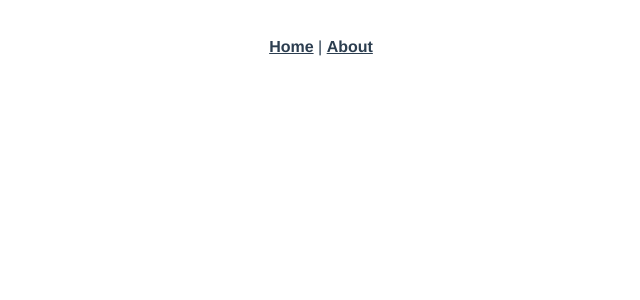
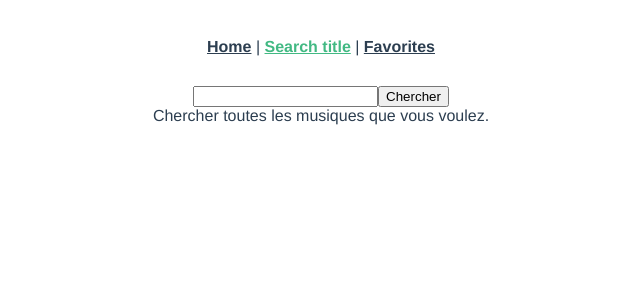
Before and after one commit to Zya04/deezweb, a Vue app: page /#/SearchTitle in a window 1280 px wide. Shown: the top 300 px of the page, without its empty margins (319-959 px from the left). Built offline with nearby package versions, Linux system fonts and the light colour scheme; the HTML template or start-up script is replaced by a standard one.

Commit message:
can search every artist or music

```diff
--- a/package.json
+++ b/package.json
@@ -8,6 +8,8 @@
     "lint": "vue-cli-service lint"
   },
   "dependencies": {
+    "axios": "^0.18.0",
+    "fetch-jsonp": "^1.1.3",
     "vue": "^2.5.21",
     "vue-router": "^3.0.1"
   },
--- a/src/App.vue
+++ b/src/App.vue
@@ -2,7 +2,8 @@
   <div id="app">
     <div id="nav">
       <router-link to="/">Home</router-link> |
-      <router-link to="/about">About</router-link>
+      <router-link to="/SearchTitle">Search title</router-link> |
+      <router-link to="/Favorites">Favorites</router-link>
     </div>
     <router-view/>
   </div>
--- /dev/null
+++ b/src/components/Card.vue
@@ -0,0 +1,35 @@
+<template>
+    <div class="cardMusic">
+        <img :src="`${search.album.cover}`"/>
+        <h1 class="title"> {{search.title}} </h1>
+        <h2 class="info">{{search.artist.name}}/{{search.album.title}}</h2>
+        <audio :src="`${search.preview}`" controls >ecouter</audio>
+        <button>ajouter a ma liste des favoris</button>
+    </div>
+</template>
+
+
+<script>
+export default {
+    name: 'Card',
+    data() {
+        return {
+            card: "",
+        }
+    },
+    props: {
+        search: Object,
+    },
+
+}
+</script>
+
+<style>
+.cardMusic{
+    padding: 2% 0%;
+}
+.title{
+    font-size: 2em;
+    padding: 0% 3%;
+}
+</style>
--- /dev/null
+++ b/src/components/FavoritesScene.vue
@@ -0,0 +1,15 @@
+<template>
+  <div class="favorites">
+    {{msg}}
+  </div>
+</template>
+
+
+<script>
+export default {
+  name: 'FavoritesScene',
+  props: {
+    msg: String,
+  },
+};
+</script>
--- a/src/components/HelloWorld.vue
+++ b/src/components/HelloWorld.vue
@@ -1,32 +1,6 @@
 <template>
   <div class="hello">
-    <h1>{{ msg }}</h1>
-    <p>
-      For a guide and recipes on how to configure / customize this project,<br>
-      check out the
-      <a href="https://cli.vuejs.org" target="_blank" rel="noopener">vue-cli documentation</a>.
-    </p>
-    <h3>Installed CLI Plugins</h3>
-    <ul>
-      <li><a href="https://github.com/vuejs/vue-cli/tree/dev/packages/%40vue/cli-plugin-babel" target="_blank" rel="noopener">babel</a></li>
-      <li><a href="https://github.com/vuejs/vue-cli/tree/dev/packages/%40vue/cli-plugin-eslint" target="_blank" rel="noopener">eslint</a></li>
-    </ul>
-    <h3>Essential Links</h3>
-    <ul>
-      <li><a href="https://vuejs.org" target="_blank" rel="noopener">Core Docs</a></li>
-      <li><a href="https://forum.vuejs.org" target="_blank" rel="noopener">Forum</a></li>
-      <li><a href="https://chat.vuejs.org" target="_blank" rel="noopener">Community Chat</a></li>
-      <li><a href="https://twitter.com/vuejs" target="_blank" rel="noopener">Twitter</a></li>
-      <li><a href="https://news.vuejs.org" target="_blank" rel="noopener">News</a></li>
-    </ul>
-    <h3>Ecosystem</h3>
-    <ul>
-      <li><a href="https://router.vuejs.org" target="_blank" rel="noopener">vue-router</a></li>
-      <li><a href="https://vuex.vuejs.org" target="_blank" rel="noopener">vuex</a></li>
-      <li><a href="https://github.com/vuejs/vue-devtools#vue-devtools" target="_blank" rel="noopener">vue-devtools</a></li>
-      <li><a href="https://vue-loader.vuejs.org" target="_blank" rel="noopener">vue-loader</a></li>
-      <li><a href="https://github.com/vuejs/awesome-vue" target="_blank" rel="noopener">awesome-vue</a></li>
-    </ul>
+    {{msg}}
   </div>
 </template>
 
--- /dev/null
+++ b/src/components/SearchTitleScene.vue
@@ -0,0 +1,54 @@
+<template>
+    <div class="searchTitle">
+        <form>
+            <input type="text" v-model="artist">
+            <button @click="displayArtist">Chercher</button>
+        </form>
+        <div v-if="search.length !== 0 " class="allCard" >
+           <Card v-for="(music, index) in search" :key="index" :search="music"/>
+        </div>
+        <div v-else>
+            Chercher toutes les musiques que vous voulez.
+        </div>
+    </div>
+</template>
+
+<script>
+import MusicService from '@/services/MusicService';
+import Card from "@/components/Card";
+
+export default {
+    name: 'SearchTitleScene',
+    data() {
+        return {
+            artist: "",
+            search: [],
+        }
+    },
+    components: {
+        Card
+    },
+    props: {
+        msg: String,
+    },
+    methods: {
+        displayArtist(artist){
+            this.search = [];
+            artist = this.artist
+            MusicService.search(artist).then((res) => {
+                res.data.map(music => {
+                    this.search.push(music)
+                    console.log(this.search)
+                })
+            })
+        }
+    }
+}
+</script>
+
+<style>
+.allCard{
+    display: grid;
+    grid-template-columns: repeat(4, 1fr);
+}
+</style>
--- a/src/router.js
+++ b/src/router.js
@@ -12,12 +12,20 @@ export default new Router({
       component: Home,
     },
     {
-      path: '/about',
-      name: 'about',
+      path: '/SearchTitle',
+      name: 'SearchTitle',
       // route level code-splitting
       // this generates a separate chunk (about.[hash].js) for this route
       // which is lazy-loaded when the route is visited.
-      component: () => import(/* webpackChunkName: "about" */ './views/About.vue'),
+      component: () => import(/* webpackChunkName: "about" */ './views/SearchTitle.vue'),
+    },
+    {
+      path: '/Favorites',
+      name: 'Favorites',
+      // route level code-splitting
+      // this generates a separate chunk (about.[hash].js) for this route
+      // which is lazy-loaded when the route is visited.
+      component: () => import(/* webpackChunkName: "about" */ './views/Favorites.vue'),
     },
   ],
 });
--- /dev/null
+++ b/src/services/MusicService.js
@@ -0,0 +1,13 @@
+import fetchJsonp from 'fetch-jsonp';
+
+const API = 'https://api.deezer.com/search?q=';
+
+export default {
+  search(artist) {
+    return fetchJsonp(`${API}${artist}&output=jsonp`)
+      .then(res => res.json())
+      .catch((error) => {
+        console.log(error);
+      });
+  },
+};
--- a/src/views/About.vue
+++ /dev/null
@@ -1,5 +0,0 @@
-<template>
-  <div class="about">
-    <h1>This is an about page</h1>
-  </div>
-</template>
--- /dev/null
+++ b/src/views/Favorites.vue
@@ -0,0 +1,18 @@
+<template>
+  <div class="Favorites">
+    <FavoritesScene msg="test"/>
+  </div>
+</template>
+
+
+<script>
+// @ is an alias to /src
+import FavoritesScene from '@/components/FavoritesScene.vue';
+
+export default {
+  name: 'favorites',
+  components: {
+    FavoritesScene,
+  },
+};
+</script>
--- a/src/views/Home.vue
+++ b/src/views/Home.vue
@@ -1,6 +1,5 @@
 <template>
   <div class="home">
-    <img alt="Vue logo" src="../assets/logo.png">
     <HelloWorld msg="Welcome to Your Vue.js App"/>
   </div>
 </template>
--- /dev/null
+++ b/src/views/SearchTitle.vue
@@ -0,0 +1,16 @@
+<template>
+  <div class="SearchTitle">
+    <search-title-scene />
+  </div>
+</template>
+
+<script>
+import SearchTitleScene from '@/components/SearchTitleScene.vue';
+
+export default {
+  name: 'searchTitle',
+  components: {
+    SearchTitleScene,
+  },
+}
+</script>
```
Also changed, not shown: 1 other file (tests, documents, lock files or other folders).
